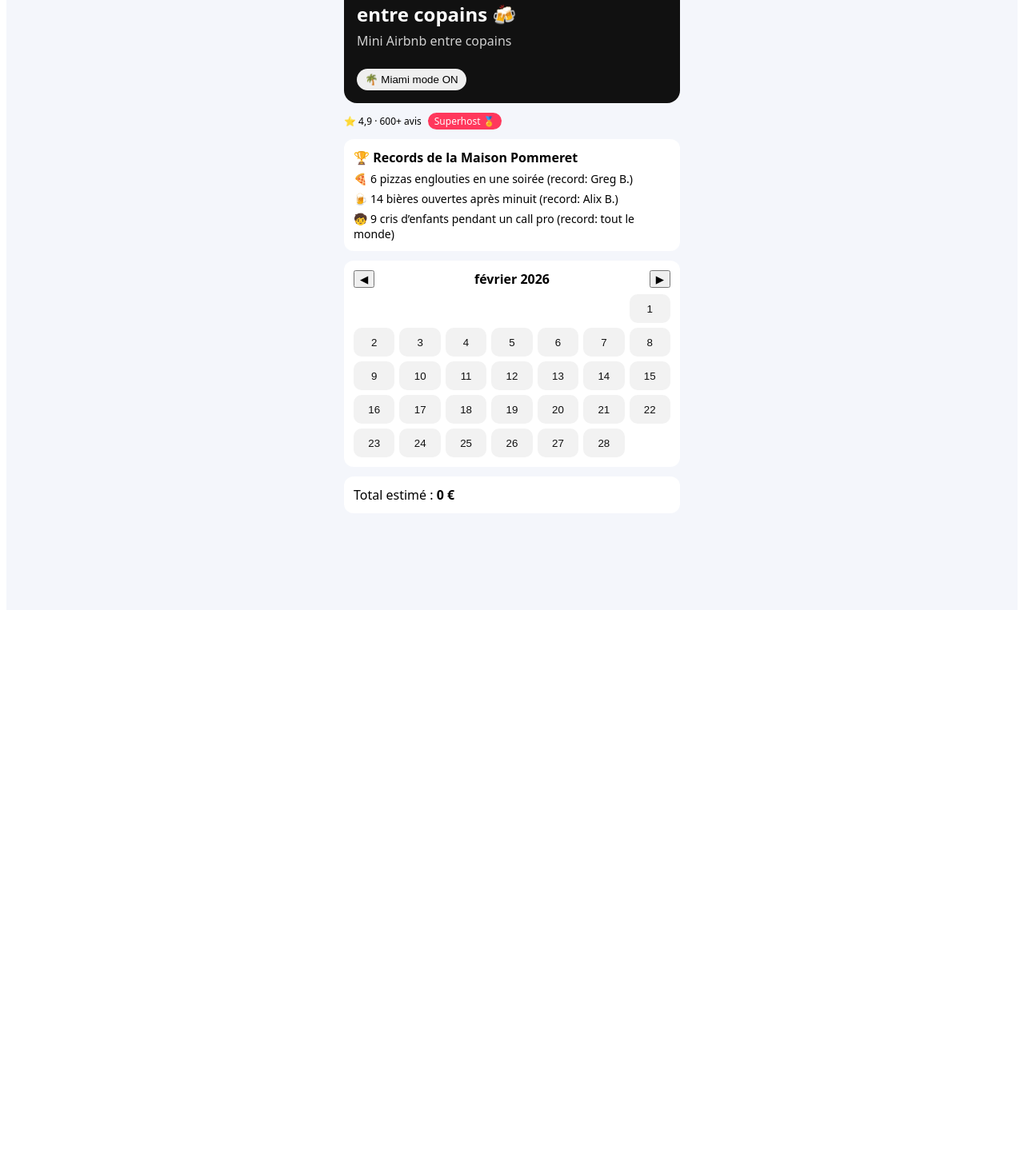
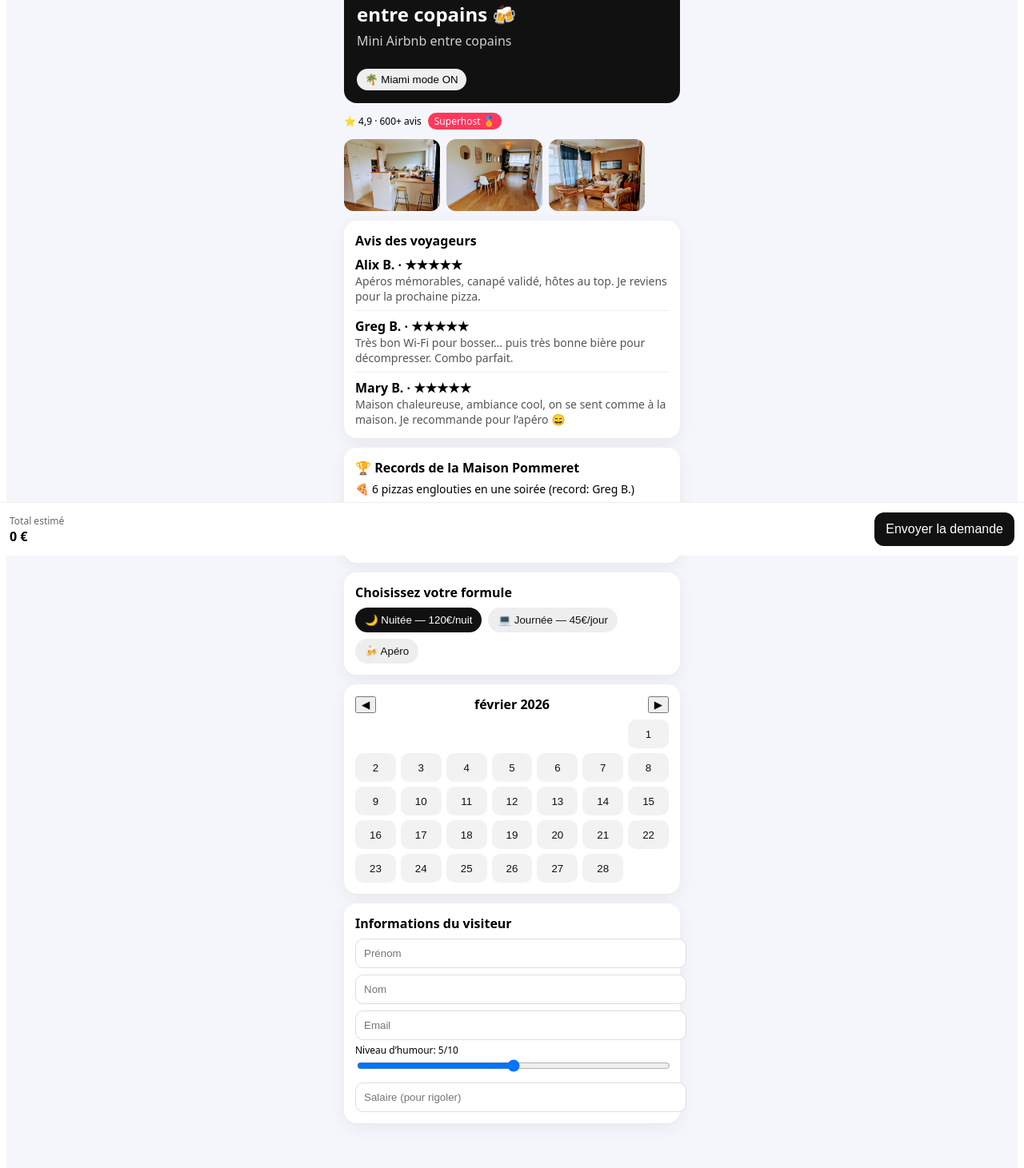
Before and after one commit to joachimpomme-ctrl/maison-pommeret, a React (Vite) app: page / in a window 1280 px wide. Shown: the part 105-1566 px from the top of the page at 80% size. Before the commit the page ends 876 px from the top, so only its background shows below. Built offline with nearby package versions, Linux system fonts and the light colour scheme.

Commit message:
Update App.jsx

```diff
--- a/src/App.jsx
+++ b/src/App.jsx
@@ -1,5 +1,6 @@
 import { useEffect, useMemo, useState } from "react";
 
+/* ===== Constantes & Data ===== */
 const PRICES = { night: 120, day: 45, apero: 0 };
 const REVIEWS = [
   { name: "Alix B.", stars: 5, text: "Apéros mémorables, canapé validé, hôtes au top. Je reviens pour la prochaine pizza." },
@@ -12,6 +13,7 @@ const RECORDS = [
   "🧒 9 cris d’enfants pendant un call pro (record: tout le monde)",
 ];
 
+/* ===== Utils ===== */
 function startOfMonth(d){ const x=new Date(d); x.setDate(1); return x; }
 function addMonths(d,n){ const x=new Date(d); x.setMonth(x.getMonth()+n); return x; }
 function daysInMonth(d){ return new Date(d.getFullYear(), d.getMonth()+1, 0).getDate(); }
@@ -20,20 +22,34 @@ function isBetween(d,a,b){ if(!a||!b) return false; const t=d.getTime(); return
 function diffNights(a,b){ if(!a||!b) return 0; const ms=Math.ceil((b-a)/(1000*60*60*24)); return Math.max(0,ms); }
 
 export default function App(){
+  const isLeoPage = window.location.pathname === "/leo";
+
+  if (isLeoPage) return <LeoEdition />;
+  return <HomeFull />;
+}
+
+/* ===== Home (Full Deluxe) ===== */
+function HomeFull(){
   const [lang,setLang]=useState("fr");
   const [mode,setMode]=useState("night");
   const [month,setMonth]=useState(startOfMonth(new Date()));
   const [start,setStart]=useState(null);
   const [end,setEnd]=useState(null);
+  const [sent,setSent]=useState(false);
+  const [sending,setSending]=useState(false);
+
+  const [firstName,setFirstName]=useState("");
+  const [lastName,setLastName]=useState("");
+  const [humor,setHumor]=useState(5);
+  const [salary,setSalary]=useState("");
+  const [email,setEmail]=useState("");
+
   const [miami,setMiami]=useState(false);
   const [superhostClicks,setSuperhostClicks]=useState(0);
   const [easter,setEaster]=useState(false);
 
   const guest = new URLSearchParams(window.location.search).get("guest");
-
-  useEffect(()=>{
-    if(superhostClicks>=5) setEaster(true);
-  },[superhostClicks]);
+  useEffect(()=>{ if(superhostClicks>=5) setEaster(true); },[superhostClicks]);
 
   const nights = diffNights(start,end);
   const units = mode==="night" ? nights : mode==="day" ? Math.max(1,nights||1) : 1;
@@ -59,8 +75,41 @@ export default function App(){
     ? "Welcome back to Marcq, Leo 🇫🇷→🇺🇸 — la maison t’attend quand Miami te manquera 🌴🍺"
     : "Bienvenue à la Maison Pommeret — votre QG lillois entre copains 🍻";
 
+  const submit = async () => {
+    if (!firstName || !lastName || !email || !start || !end) {
+      alert(lang==="fr" ? "Merci de compléter prénom, nom, email et dates." : "Please fill first name, last name, email and dates.");
+      return;
+    }
+    setSending(true);
+    try{
+      const res = await fetch("https://formspree.io/f/xreajboo",{
+        method:"POST",
+        headers:{ "Accept":"application/json","Content-Type":"application/json" },
+        body: JSON.stringify({ option:mode, du:start?.toLocaleDateString(), au:end?.toLocaleDateString(), units, total, firstName, lastName, humor, salary, email })
+      });
+      if(res.ok) setSent(true);
+      else alert("Échec de l’envoi 😬");
+    }catch(e){ alert("Erreur réseau 😐"); }
+    finally{ setSending(false); }
+  };
+
+  if (sent) {
+    return (
+      <div style={{ fontFamily:"system-ui", background:"#f4f6fb", minHeight:"100vh", padding:24 }}>
+        <div style={{ maxWidth:420, margin:"0 auto", textAlign:"center" }}>
+          <div style={{ background:"#fff", borderRadius:16, padding:24, boxShadow:"0 6px 20px rgba(0,0,0,0.06)" }}>
+            <div style={{ fontSize:48 }}>✅</div>
+            <h2>Demande envoyée !</h2>
+            <p>On revient vers toi très vite pour confirmer la dispo.</p>
+            <button onClick={()=>setSent(false)} style={btnPrimary}>Faire une autre demande</button>
+          </div>
+        </div>
+      </div>
+    );
+  }
+
   return (
-    <div style={{ fontFamily:"system-ui", background: miami ? "#fff3e6" : "#f4f6fb", minHeight:"100vh", paddingBottom:60 }}>
+    <div style={{ fontFamily:"system-ui", background: miami ? "#fff3e6" : "#f4f6fb", minHeight:"100vh", paddingBottom:90 }}>
       <div style={{ maxWidth:420, margin:"0 auto", padding:16 }}>
         {/* Hero */}
         <div style={{ borderRadius:16, padding:16, background:"#111", color:"#fff", marginBottom:12 }}>
@@ -90,41 +139,128 @@ export default function App(){
           </div>
         )}
 
-        {/* Records */}
-        <div style={{ background:"#fff", padding:12, borderRadius:12, marginBottom:12 }}>
-          <strong>🏆 Records de la Maison Pommeret</strong>
-          {RECORDS.map((r,i)=>(
-            <div key={i} style={{ fontSize:14, marginTop:6 }}>{r}</div>
+        {/* Photos */}
+        <div style={{ display:"flex", gap:8, overflowX:"auto", margin:"12px 0" }}>
+          <img src="/images/cuisine.jpg" style={photo} />
+          <img src="/images/salle-a-manger.jpg" style={photo} />
+          <img src="/images/salon.jpg" style={photo} />
+        </div>
+
+        {/* Avis */}
+        <div style={card}>
+          <strong>Avis des voyageurs</strong>
+          {REVIEWS.map((r,i)=>(
+            <div key={i} style={{ marginTop:8, borderTop:i?"1px solid #eee":"none", paddingTop:i?8:0 }}>
+              <div style={{ fontWeight:600 }}>{r.name} · {"★".repeat(r.stars)}</div>
+              <div style={{ fontSize:14, color:"#555" }}>{r.text}</div>
+            </div>
           ))}
         </div>
 
+        {/* Records */}
+        <div style={card}>
+          <strong>🏆 Records de la Maison Pommeret</strong>
+          {RECORDS.map((r,i)=><div key={i} style={{ fontSize:14, marginTop:6 }}>{r}</div>)}
+        </div>
+
+        {/* Choix formule */}
+        <div style={card}>
+          <strong>Choisissez votre formule</strong>
+          <div style={{ display:"flex", gap:8, flexWrap:"wrap", marginTop:8 }}>
+            <button onClick={()=>setMode("night")} style={btn(mode==="night")}>🌙 Nuitée — {PRICES.night}€/nuit</button>
+            <button onClick={()=>setMode("day")} style={btn(mode==="day")}>💻 Journée — {PRICES.day}€/jour</button>
+            <button onClick={()=>setMode("apero")} style={btn(mode==="apero")}>🍻 Apéro</button>
+          </div>
+        </div>
+
         {/* Calendrier */}
-        <div style={{ background:"#fff", padding:12, borderRadius:12 }}>
-          <div style={{ display:"flex", justifyContent:"space-between" }}>
+        <div style={card}>
+          <div style={{ display:"flex", justifyContent:"space-between", alignItems:"center" }}>
             <button onClick={()=>setMonth(addMonths(month,-1))}>◀</button>
             <strong>{month.toLocaleDateString("fr",{ month:"long", year:"numeric" })}</strong>
             <button onClick={()=>setMonth(addMonths(month,1))}>▶</button>
           </div>
           <div style={{ display:"grid", gridTemplateColumns:"repeat(7,1fr)", gap:6, marginTop:8 }}>
             {grid.map((d,i)=>(
-              <button key={i} onClick={()=>d&&onPick(d)} style={{
-                height:36, borderRadius:10, border:"none",
-                background: !d ? "transparent" :
-                  sameDay(d,start)||sameDay(d,end) ? "#111" :
-                  isBetween(d,start,end) ? "#ddd" : "#f2f2f2",
-                color: sameDay(d,start)||sameDay(d,end) ? "#fff" : "#111"
-              }}>
+              <button key={i} onClick={()=>d&&onPick(d)} style={dayBtn(d,start,end)}>
                 {d?d.getDate():""}
               </button>
             ))}
           </div>
         </div>
 
-        {/* Total */}
-        <div style={{ marginTop:12, background:"#fff", padding:12, borderRadius:12 }}>
-          Total estimé : <strong>{total} €</strong>
+        {/* Formulaire */}
+        <div style={card}>
+          <strong>Informations du visiteur</strong>
+          <input placeholder="Prénom" value={firstName} onChange={e=>setFirstName(e.target.value)} style={input} />
+          <input placeholder="Nom" value={lastName} onChange={e=>setLastName(e.target.value)} style={input} />
+          <input placeholder="Email" value={email} onChange={e=>setEmail(e.target.value)} style={input} />
+          <label style={{ fontSize:12 }}>Niveau d’humour: {humor}/10</label>
+          <input type="range" min="0" max="10" value={humor} onChange={e=>setHumor(+e.target.value)} style={{ width:"100%" }} />
+          <input placeholder="Salaire (pour rigoler)" value={salary} onChange={e=>setSalary(e.target.value)} style={input} />
         </div>
+      </div>
+
+      {/* Sticky recap */}
+      <div style={sticky}>
+        <div>
+          <div style={{ fontSize:12, color:"#666" }}>Total estimé</div>
+          <strong>{total} €</strong>
+        </div>
+        <button onClick={submit} disabled={sending} style={{ ...btnPrimary, opacity: sending ? .7 : 1 }}>
+          {sending ? "Envoi…" : "Envoyer la demande"}
+        </button>
       </div>
     </div>
   );
 }
+
+/* ===== Page secrète Léo ===== */
+function LeoEdition(){
+  const score = 60 + Math.floor(Math.random()*30);
+  const contract = `CONTRAT OFFICIEL DE SÉJOUR – MAISON POMMERET
+
+Le visiteur s’engage à :
+- Ne jamais finir la dernière bière sans prévenir.
+- Accepter toute raclette improvisée.
+- Tolérer un niveau sonore enfantin imprévisible.
+- Raconter au moins une anecdote de Miami.
+
+Avantages inclus :
+- Canapé premium
+- Café à volonté
+- Apéros garantis
+
+Signé : Brune & Jojo`;
+
+  return (
+    <div style={{ fontFamily:"system-ui", background:"#0b1220", color:"#fff", minHeight:"100vh", padding:24 }}>
+      <div style={{ maxWidth:520, margin:"0 auto" }}>
+        <h1>🇫🇷 Welcome back to your French HQ, Leo</h1>
+        <p>Mary & the boys are always welcome. The house misses you.</p>
+
+        <div style={{ background:"#111827", borderRadius:16, padding:16, margin:"16px 0" }}>
+          <h3>✈️ Jet lag estimator (Miami → Marcq)</h3>
+          <p>Fatigue level: <strong>{score}%</strong></p>
+          <p>Recommended treatment: nap + bière + raclette 🛌🍺🧀</p>
+        </div>
+
+        <div style={{ background:"#111827", borderRadius:16, padding:16, marginBottom:16 }}>
+          <h3>📄 Ton contrat officiel</h3>
+          <pre style={{ whiteSpace:"pre-wrap", fontSize:12 }}>{contract}</pre>
+        </div>
+
+        <a href="/" style={{ color:"#60a5fa" }}>← Retour à la maison</a>
+      </div>
+    </div>
+  );
+}
+
+/* ===== Styles ===== */
+const card = { background:"#fff", borderRadius:16, padding:14, marginBottom:12, boxShadow:"0 6px 20px rgba(0,0,0,0.06)" };
+const photo = { width:120, height:90, borderRadius:12, objectFit:"cover", flexShrink:0 };
+const btn = (active)=>({ padding:"8px 12px", borderRadius:999, border:"none", background: active ? "#111" : "#eee", color: active ? "#fff" : "#111", cursor:"pointer" });
+const btnPrimary = { padding:"12px 14px", borderRadius:12, border:"none", background:"#111", color:"#fff", fontSize:16, cursor:"pointer" };
+const input = { width:"100%", padding:10, borderRadius:10, border:"1px solid #ddd", marginTop:8 };
+const sticky = { position:"fixed", bottom:0, left:0, right:0, background:"#fff", borderTop:"1px solid #eee", padding:12, display:"flex", justifyContent:"space-between", alignItems:"center" };
+const dayBtn = (d,start,end)=>({ height:36, borderRadius:10, border:"none", background: !d ? "transparent" : sameDay(d,start)||sameDay(d,end) ? "#111" : isBetween(d,start,end) ? "#ddd" : "#f2f2f2", color: sameDay(d,start)||sameDay(d,end) ? "#fff" : "#111", cursor: d ? "pointer" : "default" });
```
